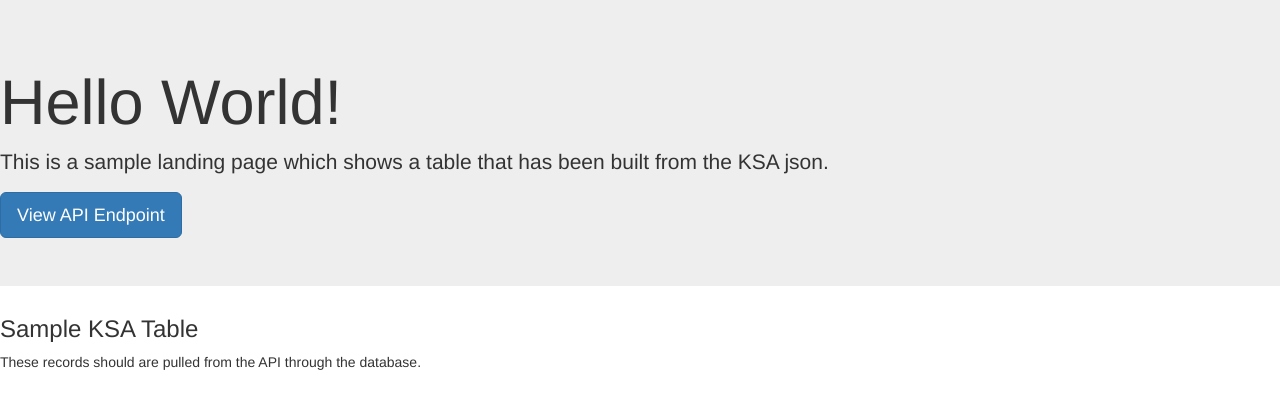
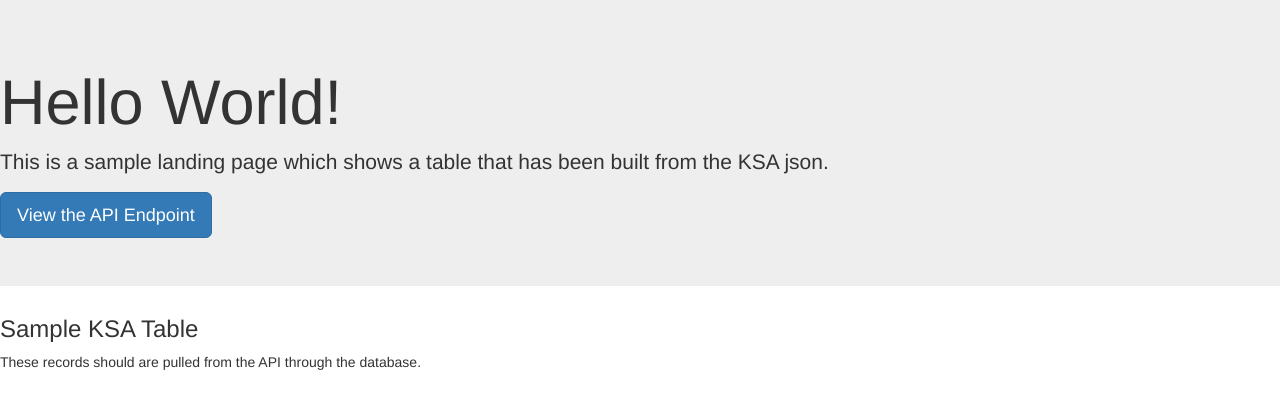
Before and after one commit to jnthnmillet/ob-test, a Flask app: template templates/index.html in a window 1280 px wide. Shown: the top 409 px of the page. Run offline with Flask 2, Linux system fonts and the light colour scheme; the template is opened without the code that fills it, so the values that code supplies are empty; some libraries are stand-ins or nearby versions.

Commit message:
Updating app.py

```diff
--- a/templates/index.html
+++ b/templates/index.html
@@ -21,7 +21,7 @@
       <h1 class="display-4">Hello World!</h1>
       <p class="lead">This is a sample landing page which shows a table that has been built from the KSA json.</p>
 
-      <a class="btn btn-primary btn-lg" href="/api/data/ksa" role="button">View API Endpoint</a>
+      <a class="btn btn-primary btn-lg" href="/api/data/ksa" role="button">View the API Endpoint</a>
     </div>
 
     <h3 class="display-3">Sample KSA Table</h3>
```
